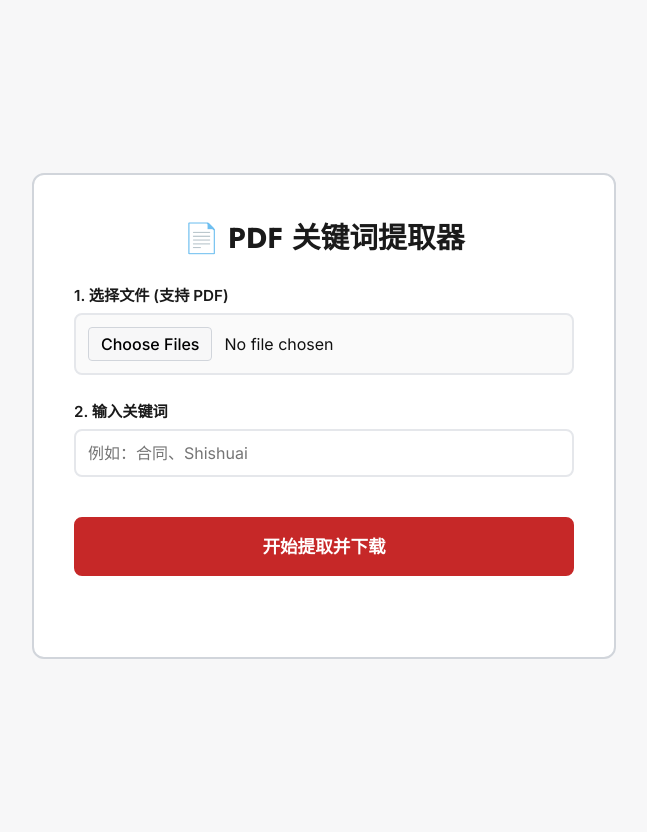
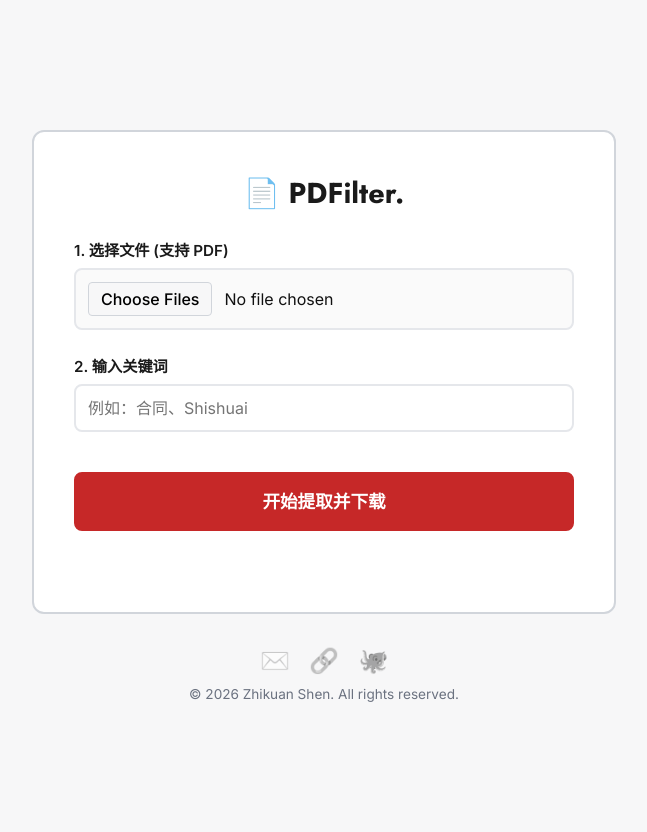
Before and after one commit to ShaneShen619/PDF-Killer, a Flask app: page / in a window 1280 px wide. Shown: the whole page, without its empty margins (316-963 px from the left). Run offline with Flask 3, Linux system fonts and the light colour scheme.

Commit message:
UI: Rename to PDFilter and add footer with personal links

```diff
--- a/web_app/templates/index.html
+++ b/web_app/templates/index.html
@@ -3,7 +3,7 @@
 <head>
     <meta charset="UTF-8">
     <meta name="viewport" content="width=device-width, initial-scale=1.0">
-    <title>PDF 关键词提取器</title>
+    <title>PDFilter.</title>
     <!-- Google Fonts: Jost (heading) + Inter (body) -->
     <link rel="preconnect" href="https://fonts.googleapis.com">
     <link rel="preconnect" href="https://fonts.gstatic.com" crossorigin>
@@ -41,6 +41,7 @@
             background-color: var(--color-bg-secondary);
             color: var(--color-text-main);
             display: flex;
+            flex-direction: column;
             justify-content: center;
             align-items: center;
             min-height: 100vh;
@@ -182,12 +183,52 @@
             0% { transform: rotate(0deg); }
             100% { transform: rotate(360deg); }
         }
+
+        .footer {
+            margin-top: 2rem;
+            text-align: center;
+            font-size: 0.85rem;
+            color: var(--color-text-secondary);
+            display: flex;
+            flex-direction: column;
+            gap: 0.5rem;
+            font-family: var(--font-body);
+        }
+
+        .footer p {
+            margin: 0;
+        }
+
+        .footer-links {
+            display: flex;
+            justify-content: center;
+            gap: 1.2rem;
+            margin-bottom: 0.2rem;
+        }
+
+        .footer-links a {
+            color: var(--color-text-secondary);
+            text-decoration: none;
+            font-size: 1.5rem;
+            transition: color 0.2s ease, transform 0.2s ease;
+            display: flex;
+            align-items: center;
+            justify-content: center;
+            filter: grayscale(100%);
+            opacity: 0.7;
+        }
+
+        .footer-links a:hover {
+            filter: grayscale(0%);
+            opacity: 1;
+            transform: translateY(-2px);
+        }
     </style>
 </head>
 <body>
 
 <div class="container">
-    <h1>📄 PDF 关键词提取器</h1>
+    <h1>📄 PDFilter.</h1>
 
     <form id="uploadForm" action="/process" method="post" enctype="multipart/form-data">
         <div class="form-group">
@@ -205,6 +246,15 @@
 
     <div class="status" id="statusMessage"></div>
 </div>
+
+<footer class="footer">
+    <div class="footer-links">
+        <a href="mailto:zhikuan.shen@example.com" title="Email" target="_blank" rel="noopener noreferrer">✉️</a>
+        <a href="https://www.linkedin.com/in/zhikuan-shen-844b32348/" title="LinkedIn" target="_blank" rel="noopener noreferrer">🔗</a>
+        <a href="https://github.com/ShaneShen619/PDF-Killer" title="GitHub" target="_blank" rel="noopener noreferrer">🐙</a>
+    </div>
+    <p>&copy; 2026 Zhikuan Shen. All rights reserved.</p>
+</footer>
 
 <script>
     const form = document.getElementById('uploadForm');
```
